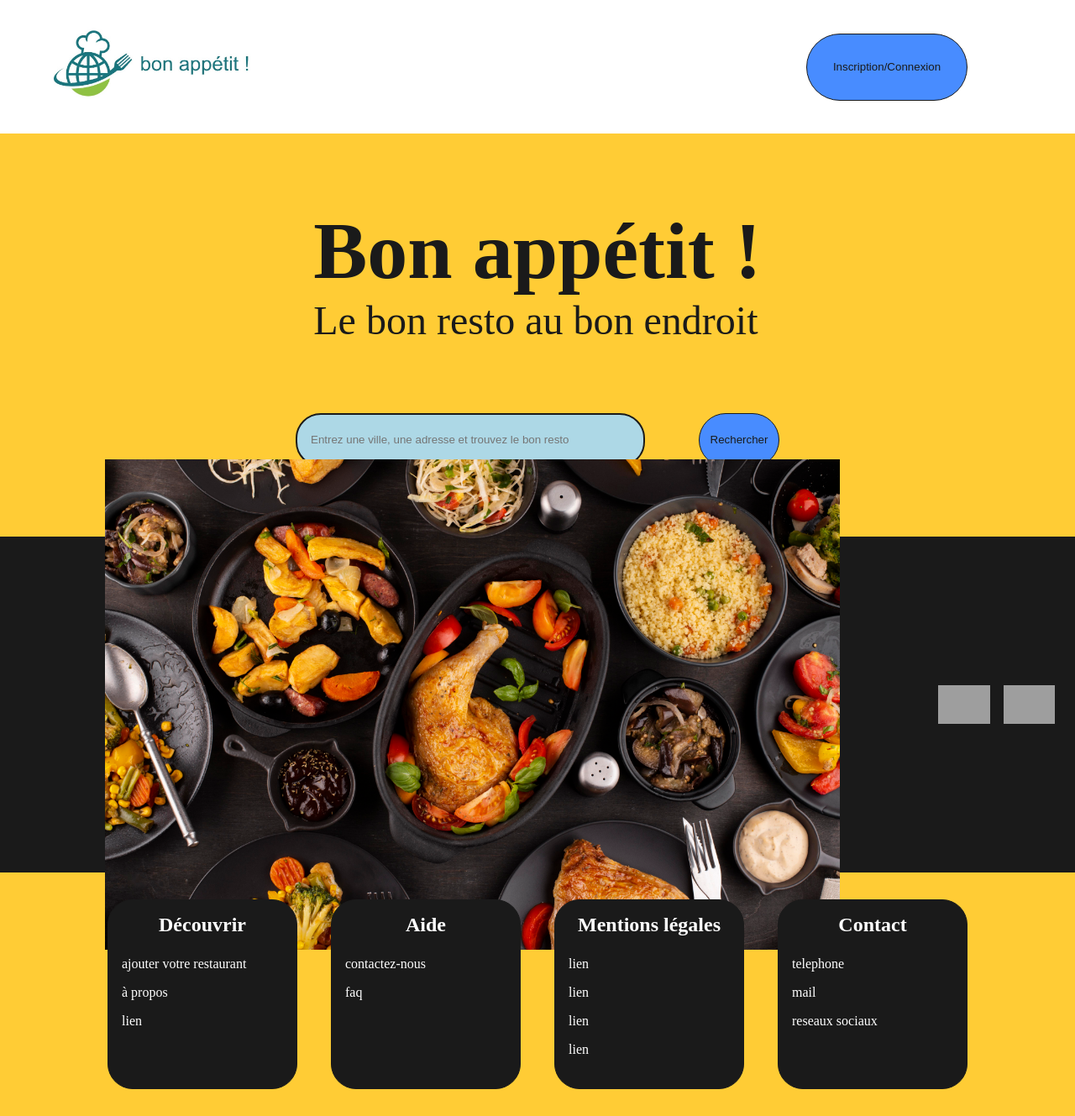
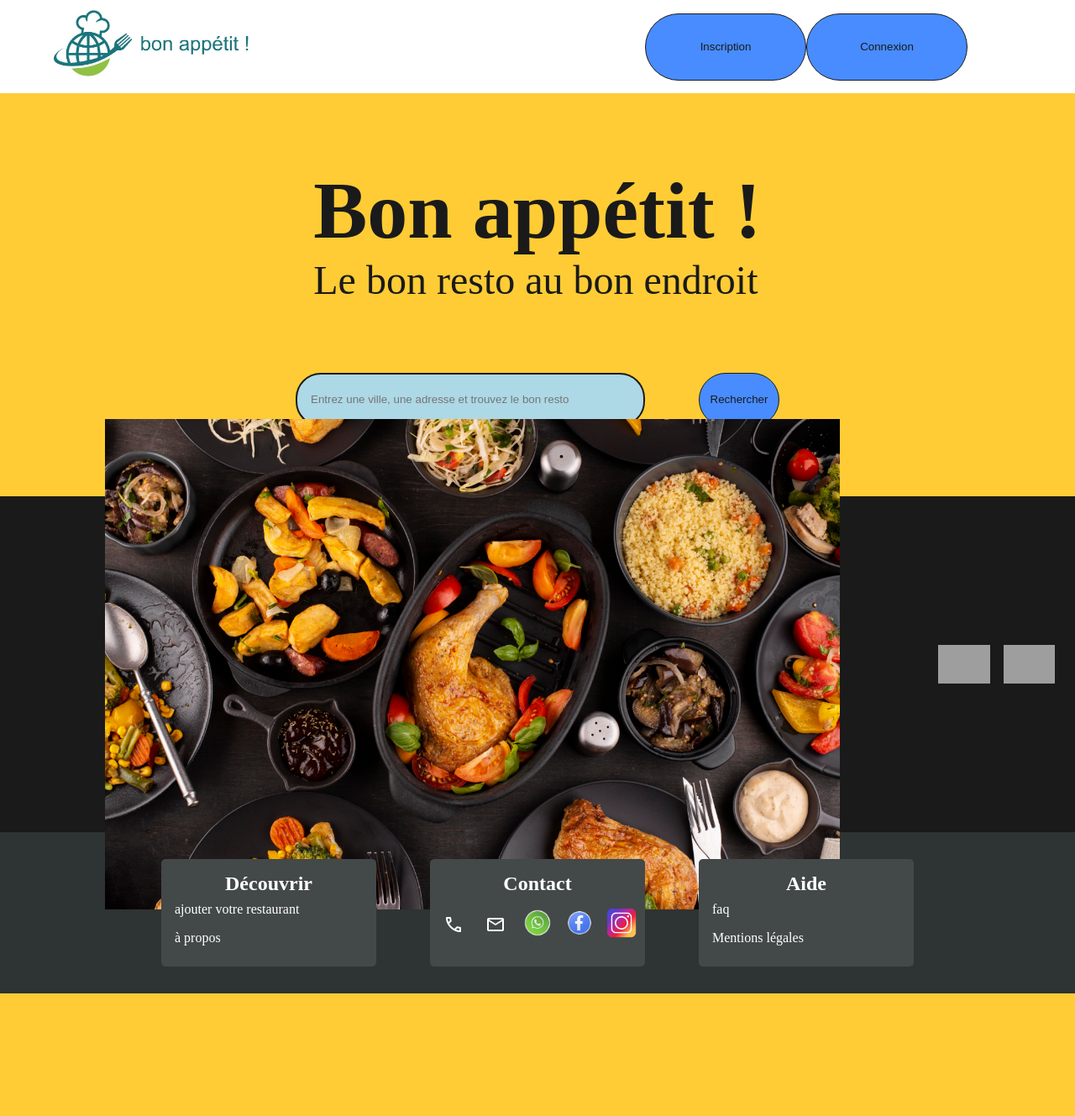
Before and after one commit to tomSample/projet_bts_sio, a PHP site: page / in a window 1280 px wide. Shown: the whole page at 84% size. After the commit the page ends 1183 px from the top, so only its background shows below. Run offline with PHP 8.4, Linux system fonts and the light colour scheme; grey boxes are pictures that could not be loaded.

Commit message:
modif(html=>php fichier de Tom) + add(arrow.png fichier bloquant Git Tom)

```diff
--- /dev/null
+++ b/footer.php
@@ -0,0 +1,68 @@
+<footer>
+    <section class="footer-container">
+        <div class="footer-box _borderradius5">
+            <div class="footer-box-title">
+                <h2>Découvrir</h2>
+            </div>
+            <div class="footer-box-padtop">
+                <a class="links" src="">ajouter votre restaurant</a>
+                <a class="links" src="">à propos</a>
+            </div>
+        </div>
+        <div class="contact-footer-box _borderradius5">
+            <div class="footer-box-title">
+                <h2>Contact</h2>
+            </div>
+            <div class="footer-box-icons">
+                <a class="links" href=""><span class="material-symbols-outlined">call</span></a>
+                <a class="links" href=""><span class="material-symbols-outlined">mail</span></a>
+                <a class="links" href=""><img src ="img\whatsapp-logo.png" alt=""></a>
+                <a class="links" href=""><img src ="img\facebook_logo_round_2.png" alt=""></a>
+                <a class="links" href=""><img src ="img\instagram-icon.png" alt=""></a>
+                </div>
+            </div>
+        </div>
+        <div class="footer-box _borderradius5">
+            <div class="footer-box-title">
+                <h2>Aide</h2>
+            </div>
+            <div class="footer-box-padtop">
+                <a class="links" src="">faq</a>
+                <a class="links" src="">Mentions légales</a>
+            </div>
+        </div>
+    </section>
+
+<!-- ===footer mobile=== -->
+
+
+    <section class="mobile-footer-container">
+        <div class="footer-content-1">
+            <div class="footer-box">
+                <h2>Découvrir</h2>
+                <div class="footer-box-padtop box-1">
+                    <a src="">ajouter votre restaurant</a>
+                    <a src="">à propos</a>
+                </div>
+            </div>
+            <div class="footer-box">
+                <h2>Aide</h2>
+                <div class="footer-box-padtop box-1">
+                    <a src="">faq</a>
+                    <a src="">Mentions légales</a>
+                </div>
+            </div>
+        </div>
+        <div class="footer-content-2">
+            <h2>Contact</h2>
+                <div class="footer-box-padtop">
+                    <a href=""><span class="material-symbols-outlined">call</span></a>
+                    <a href=""><span class="material-symbols-outlined">mail</span></a>
+                    <a href=""><img src ="img\whatsapp-logo.png" alt=""></a>
+                    <a href=""><img src ="img\facebook_logo_round_2.png" alt=""></a>
+                    <a href=""><img src ="img\instagram-icon.png" alt=""></a>
+                </div>
+            </div>
+        </div>
+    </section>
+</footer>
--- /dev/null
+++ b/header.php
@@ -0,0 +1,13 @@
+<header>
+    <nav>
+        <img class="header-logo" src="img\logo_bon_appetit.jpg" alt="">
+        <div class="header-container">
+            <a href=inscription.php>
+                <button class="header-button">Inscription</button>
+            </a>
+            <a href=login.php>
+                <button class="header-button">Connexion</button>
+            </a>
+        </div>
+    </nav>
+</header>
--- a/index.html
+++ /dev/null
@@ -1,101 +0,0 @@
-<!DOCTYPE html>
-<html lang="en">
-    <head>
-        <meta charset="UTF-8">
-        <meta name="viewport" content="width=device-width, initial-scale=1.0">
-        <meta type = description content ="">
-        <link rel="stylesheet" href="styles\styles.css" type="text/css">
-        <title>Bon Appétit !</title>
-    </head>
-    <body>
-
-<!-- ===header=== -->
-
-        <header>
-            <nav>
-                <img class="header-logo" src ="img\logo_bon_appetit.jpg" alt="">
-                <button class="header-button">Inscription/Connexion</button>
-            </nav>
-        </header>
-
-<!-- ===fin header=== -->
-
-
-<!-- ===hero banner=== -->
-
-        <section class="hero-banner">
-            <div>
-                <h1>Bon appétit !</h1>
-                <p>Le bon resto au bon endroit</p>
-            </div>
-            <form>
-                <input class="home-search-bar" type="search" placeholder="Entrez une ville, une adresse et trouvez le bon resto">
-                <button class="submit-button" type="submit">Rechercher</button>
-            </form>
-        </section>
-
-<!-- ===fin hero-banner=== -->
-
-
-<!-- ===main=== -->
-
-        <section class ="main">
-            <div class="home-img-container">
-                <div class="home-img-box">
-                    <img class="home-img" src ="img\chicken.jpg" alt="">
-                </div>
-                <div class="home-img-box">
-                    <img class="home-img" src ="img\seafood.jpg" alt="">
-                </div>
-                <div class="home-img-box">
-                    <img class="home-img" src ="img\thaifood.jpg" alt="">
-                </div>
-            </div>
-        </section>
-
-<!-- ===fin main=== -->
-
-
-<!-- ===footer=== -->
-
-        <footer>
-            <div class="footer-container">
-                <div class="footer-box">
-                    <h2>Découvrir</h2>
-                    <div class="footer-box-padtop">
-                        <a src="">ajouter votre restaurant</a>
-                        <a src="">à propos</a>
-                        <a src="">lien</a>
-                    </div>
-                </div>
-                <div class="footer-box">
-                    <h2>Aide</h2>
-                    <div class="footer-box-padtop">
-                        <a src="">contactez-nous</a>
-                        <a src="">faq</a>
-                    </div>
-                </div>
-                <div class="footer-box">
-                    <h2>Mentions légales</h2>
-                    <div class="footer-box-padtop">
-                        <a src="">lien</a>
-                        <a src="">lien</a>
-                        <a src="">lien</a>
-                        <a src="">lien</a>
-                    </div>
-                </div>
-                <div class="footer-box">
-                    <h2>Contact</h2>
-                    <div class="footer-box-padtop">
-                        <a src="">telephone</a>
-                        <a src="">mail</a>
-                        <a src="">reseaux sociaux</a>
-                    </div>
-                </div>
-            </div>
-        </footer>
-
-<!-- ===fin footer=== -->
-
-    </body>
-</html>
--- /dev/null
+++ b/index.php
@@ -0,0 +1,42 @@
+<?php include 'layout.php'; ?>
+<?php include 'header.php'; ?>
+
+<!-- ===fin header=== -->
+
+<!-- ===hero banner=== -->
+<body>
+    <section class="hero-banner">
+        <div class="hero-banner-text">
+            <h1>Bon appétit !</h1>
+            <p>Le bon resto au bon endroit</p>
+        </div>
+        <form>
+            <input id="search-bar" type="search" placeholder="Entrez une ville, une adresse et trouvez le bon resto">
+            <button class="submit-button" type="submit">Rechercher</button>
+        </form>
+    </section>
+
+<!-- ===fin hero-banner=== -->
+
+<!-- ===main=== -->
+
+    <section class ="main">
+        <div class="home-img-container">
+            <div class="home-img-box">
+                <img class="home-img" src ="img\chicken.jpg" alt="">
+            </div>
+            <div class="home-img-box">
+                <img class="home-img" src ="img\seafood.jpg" alt="">
+            </div>
+            <div class="home-img-box">
+                <img class="home-img" src ="img\thaifood.jpg" alt="">
+            </div>
+        </div>
+    </section>
+
+<!-- ===fin main=== -->
+
+<?php include 'footer.php'; ?>
+
+    </body>
+</html>
--- /dev/null
+++ b/layout.php
@@ -0,0 +1,10 @@
+<!DOCTYPE html>
+<html lang="en">
+    <head>
+        <meta charset="UTF-8">
+        <meta name="viewport" content="width=device-width, initial-scale=1.0">
+        <meta type = description content ="">
+        <link rel="stylesheet" href="https://fonts.googleapis.com/css2?family=Material+Symbols+Outlined:opsz,wght,FILL,GRAD@24,400,0,0" />
+        <link rel="stylesheet" href="styles\styles.css" type="text/css">
+        <title>Bon Appétit !</title>
+    </head>
--- a/styles/styles.css
+++ b/styles/styles.css
@@ -5,9 +5,10 @@
     --lightblue :#add8e6;
     --orange:#ffcc35;
     --black:#1a1a1a;
-    --grey:#778899;
-    --white:#ffffff;;
-  }
+    --white:#ffffff;
+    --lightgrey: #434848;
+    --darkgrey:#2e3333;
+}
 
 * {
     margin: 0;
@@ -18,6 +19,10 @@
 
 h1 {
     font-size: 6rem;
+}
+
+._borderradius5 {
+    border-radius: 5px;
 }
 
 
@@ -34,7 +39,7 @@ nav {
     flex-direction: row;
     justify-content: space-between;
     align-items: center;
-    padding-block: 2rem;
+    padding-block: 0.5rem;
     padding-left: 4rem;
     padding-right: 8rem;
 }
@@ -44,12 +49,24 @@ nav {
     width: 15rem;
 }
 
+.header-container {
+    display: flex;
+    justify-content:end;
+    align-items: center;
+    width: 30%;
+}
+
+.header-container a {
+    margin-inline: auto;
+}
+
 .header-button {
     width : 12rem;
     height: 5rem;
     border : 1px solid;
     border-radius: 40px;
     background-color: var(--blue);
+    cursor: pointer;
 }
 
 /* =======hero-banner======= */
@@ -72,7 +89,7 @@ nav {
     justify-content: center;
 }
 
-.home-search-bar {
+#search-bar {
     width: 26rem;
     height: 4rem;
     padding: 1rem;
@@ -126,41 +143,263 @@ nav {
 /* =======footer======= */
 
 footer {
-    background-color: var(--orange);
+    background-color: var(--darkgrey);
     width: 100%;
 }
 
 .footer-container {
-    display: flex;
-    flex-direction: row;
-    justify-content: space-between;
-    align-items: center;
-    margin-inline: auto;
     padding-block: 2rem;
-    width: 80%;
 }
 
-footer a {
+.contact-footer-box {
+    width : 25%;
+    height: 6rem;
+    background-color: var(--lightgrey);
+    padding: 1rem;
+}
+
+.contact-footer-box span {
+    width: 50px;
+    height: 50px;
+}
+
+.contact-footer-box img {
+    width: 50px;
+    height: 50px;
+}
+
+.footer-container {
+    display: flex;
+    justify-content: space-between;
+    margin-inline: auto;
+    width: 70%;
+}
+
+.footer-box {
     display: flex;
     flex-direction: column;
-    padding-block: 0.5rem;
+    width: 25%;
+    height: 6rem;
+    padding: 1rem;
+    background-color: var(--lightgrey);
+}
+
+.footer-box a {
     color: var(--white);
 }
 
-.footer-box {
-    width: 12rem;
-    height: 12rem;
-    padding: 1rem;
-    border: 1px solid;
-    background-color: var(--black);
-    border-radius: 30px;
+.footer-box-title {
+    text-align: center;
 }
 
-.footer-box h2 {
-    text-align: center;
+.footer-box-title h2 {
     color: var(--white);
 }
 
+.footer-box-icons {
+    display: flex;
+    align-items: center;
+    justify-content: center;
+}
+
+.footer-box-icons span {
+    display: flex;
+    align-items: center;
+    justify-content: center;
+    color: var(--white);
+}
+
+.footer-box-icons a {
+    text-decoration: none;
+}
+
 .footer-box-padtop {
-    padding-top: 1rem;
+    display: flex;
+    flex-direction: column;
 }
+
+.links {
+    padding-block: 0.5rem;
+}
+
+/* =======sections cachées en desktop======= */
+
+.mobile-footer-container {
+    display: none;
+}
+
+
+/* ======= RESPONSIVE ======= */
+
+@media screen and (max-width: 1100px) {
+
+    .mobile-footer-container {
+        display: flex;
+        justify-content: space-between;
+    }
+
+    footer {
+        background-color: var(--black);
+    }
+
+    .footer-container {
+        display:none;
+    }
+}
+
+
+@media screen and (max-width: 800px) {
+
+    h1{
+        font-size: 3.5rem;
+    }
+
+    p {
+        font-size: 1rem;
+    }
+
+    header {
+        width: 100%;
+    }
+
+    nav {
+        padding-left : 1rem;
+        padding-right: 1rem;
+    }
+
+    .header-logo {
+        width: 8rem;
+        height: auto;
+    }
+
+    .header-button {
+        width: 6rem;
+        height: 4rem;
+    }
+
+    .hero-banner {
+        display: flex;
+        flex-direction:column;
+        justify-content: space-evenly;
+        align-items: unset;
+        height: 70vh;
+        padding-inline: 1rem;
+    }
+
+    .hero-banner-text {
+        display: flex;
+        justify-content: space-around;
+        flex-direction: column;
+        margin-inline: auto;
+        text-wrap: balance;
+
+    }
+
+    .hero-banner p {
+        font-size: 2rem;
+    }
+
+    .hero-banner form {
+        display: flex;
+        flex-direction: column;
+        justify-content: space-between;
+        height: 20vh;
+    }
+
+    #search-bar {
+            width: 100%;
+    }
+
+    .hero-banner button  {
+        width: 8rem;
+        margin-left:0;
+        margin-inline: auto;
+    }
+
+    .mobile-footer-container {
+        display: flex;
+        flex-wrap: wrap;
+        padding-block: 1rem;
+        width: 100%;
+    }
+
+    .main {
+        display: none;
+    }
+
+    .footer-box {
+        min-width: 40%;
+        height: unset;
+        padding: 0;
+        padding-inline: 1rem;
+        border: unset;
+        background-color: unset;
+        border-radius: unset;
+    }
+
+    .footer-content-1 {
+        display:flex;
+        justify-content: space-around;
+        margin-inline: auto;
+        width: 90%;
+    }
+
+    .footer-content-2 {
+        width: 80%;
+        height: unset;
+        padding-top: 1rem;;
+        padding-inline: 1rem;
+        margin-inline: auto;
+        border: unset;
+        background-color: unset;
+        border-radius: unset;
+    }
+
+    .footer-content-2 h2 {
+        margin-left: 2rem;
+        color: var(--white);
+    }
+
+    .footer-box h2 {
+        text-align: left;
+        color: var(--white) ;
+    }
+
+    .footer-box-padtop {
+        display: flex;
+        flex-direction: row;
+        justify-content: space-around;
+        padding-top: 0;
+    }
+
+    .footer-box-padtop-1 a {
+        padding: 0.5rem;
+    }
+
+    .footer-box-padtop a {
+        display: flex;
+        align-items: center;
+        justify-content:center ;
+        width: fit-content;
+        flex-direction: row;
+        text-decoration: none;
+    }
+
+    .footer-box-padtop img {
+        width:50px;
+        height: 50px;
+    }
+
+    .footer-box-padtop span {
+        display: flex;
+        align-items: center;
+        justify-content: center;
+        color: var(--white);
+        width: 50px;
+        height: 50px;
+    }
+
+    .box-1 {
+        display: unset!important;
+    }
+}
```
Also changed, not shown: forgotten-password.php (added, +34 -0 lines), img/Code svg logo.txt (deleted, +0 -7 lines), login.php (added, +38 -0 lines), img/facebook_logo_round_2.png (added), img/instagram-icon.png (added), img/whatsapp-logo.png (added), 1 other file.
